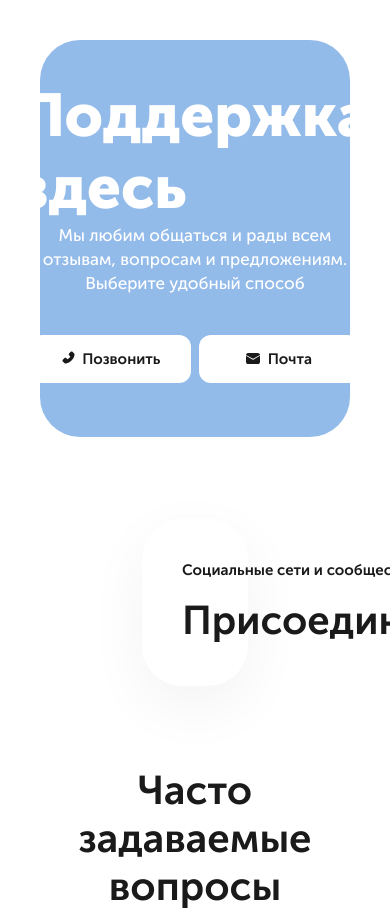
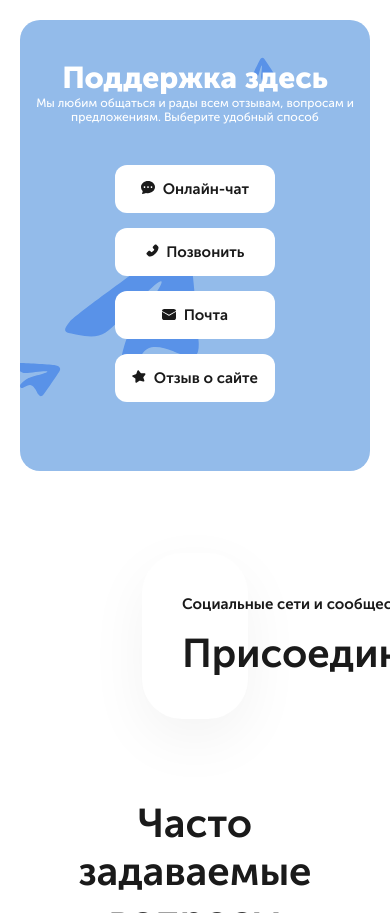
Before and after one commit to innabatalova/test-Amelon, a plain HTML site: page index.html in a window 390 px wide. Shown: the top 913 px of the page. Drawn offline with Linux system fonts and the light colour scheme.

Commit message:
Create: media banner

```diff
--- a/sass/_setting.sass
+++ b/sass/_setting.sass
@@ -85,3 +85,8 @@ a
   font-weight: 600
   font-size: 40px
   line-height: 120%
+
+@media screen and ( max-width: 576px )
+  .container
+    width: 95%
+    margin: 15px auto 0
--- a/sass/_support-banner.sass
+++ b/sass/_support-banner.sass
@@ -78,3 +78,64 @@
   &__hand
     right: -6px
     bottom: 0
+
+@media screen and ( max-width: 1200px )
+  .support-banner
+
+    &__design
+      z-index: 5
+
+    &__title, &__info, &__button
+      position: relative
+      z-index: 20
+
+    &__phone
+      right: 52px
+      bottom: 8px
+      z-index: 7
+
+    &__finger
+      right: 98px
+      bottom: 98px
+      z-index: 6
+
+    &__palm
+      right: 70px
+      bottom: 15px
+      z-index: 8
+
+@media screen and ( max-width: 768px )
+  .support-banner
+
+    &__title
+      font-size: 40px
+
+    &__info
+      font-size: 14px
+      line-height: 120%
+
+    &__wrapper
+      justify-content: center
+      flex-wrap: wrap
+      width: 95%
+
+    &__button
+      margin-right: 15px
+      margin-left: 15px
+      margin-bottom: 15px
+
+@media screen and ( max-width: 576px )
+  .support-banner
+    margin-top: 20px
+    margin-bottom: 20px
+    border-radius: 20px
+
+    &__title
+      text-align: center
+      font-size: 30px
+
+    &__info
+      font-size: 12px
+
+    &__phone, &__finger, &__palm, &__hand
+      display: none
```
Also changed, not shown: css/style.css, 1 other file.
